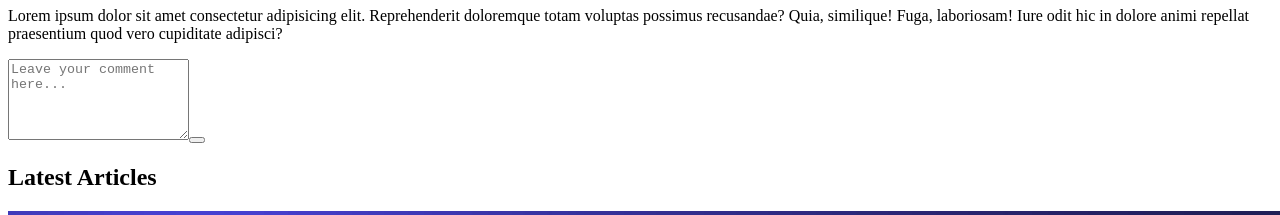
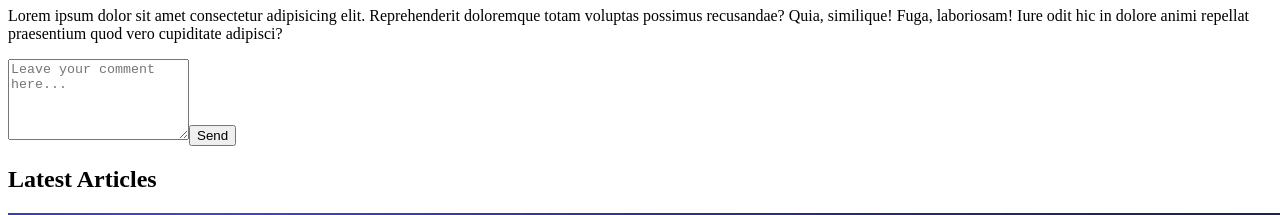
Before and after one commit to Pasan-Pahasara/MERN-Blogger-App, a React (Create React App) app in the folder front-end/: page /blog/1 in a window 1280 px wide. Shown: the part 2340-2555 px from the top of the page. Built offline with nearby package versions, Linux system fonts and the light colour scheme; the HTML template or start-up script is replaced by a standard one.

Commit message:
Passed the Button Name to CommentFrom in the CommentsContainer

```diff
--- a/front-end/src/components/Comments/CommentsContainer/CommentsContainer.tsx
+++ b/front-end/src/components/Comments/CommentsContainer/CommentsContainer.tsx
@@ -7,7 +7,7 @@ interface CommentsContainerProps {
 
 const CommentsContainer = ({ className }: CommentsContainerProps) => {
   return <div className={`${className}`}>
-    <CommentForm />
+    <CommentForm btnLabel="Send"/>
   </div>;
 };
 
```
